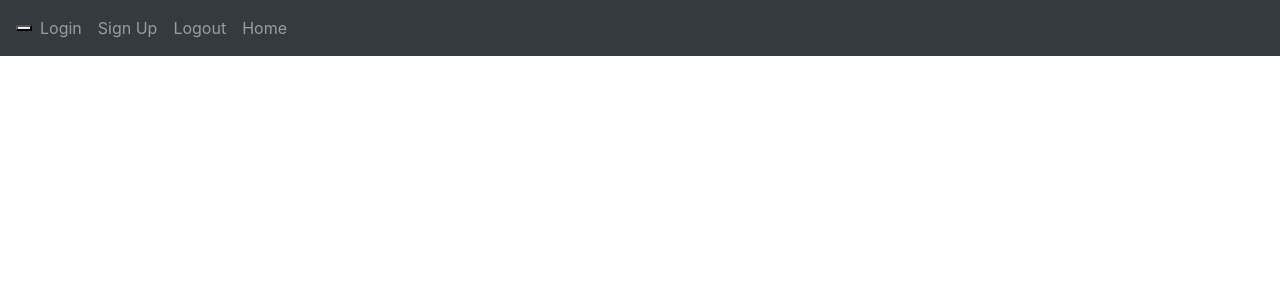
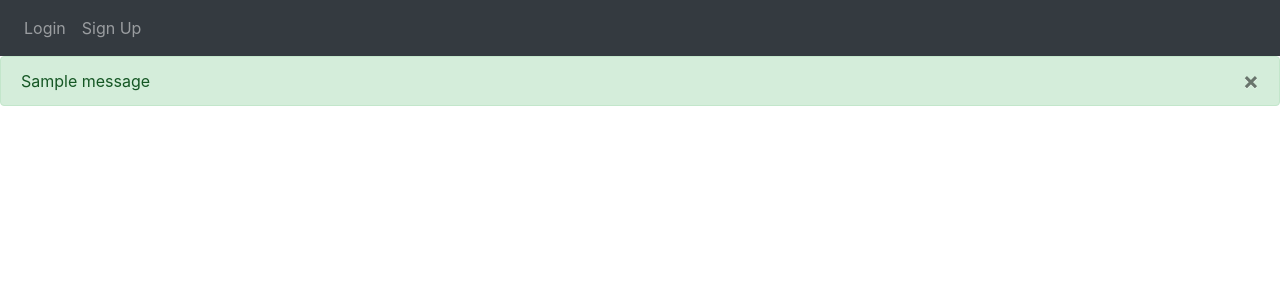
Before and after one commit to felipe-cerqueira-lyra/EngSoftware, a Flask app: template website/templates/base.html in a window 1280 px wide. Shown: the top 300 px of the page. Run offline with Flask 2, Linux system fonts and the light colour scheme; the template is opened without the code that fills it, so the values that code supplies are empty; one stand-in notice (Sample message) is shown; parts of the project's set-up code (start-up, migrations or seed data) failed here and were passed over; some libraries are stand-ins or nearby versions.

Commit message:
Refact: Add user authentication in base.html file

```diff
--- a/website/templates/base.html
+++ b/website/templates/base.html
@@ -20,23 +20,46 @@
   <body>
     <nav class="navbar navbar-expand-lg navbar-dark bg-dark">
       <button
-        class="navbar-toggle"
+        class="navbar-toggler"
         type="button"
         data-toggle="collapse"
         data-target="#navbar"
       >
-        <span class="navbar-toggle-icon"></span>
+        <span class="navbar-toggler-icon"></span>
       </button>
       <div class="collapse navbar-collapse" id="navbar">
         <div class="navbar-nav">
+          {% if user.is_authenticated %}
+          <a class="nav-item nav-link" id="home" href="/">Home</a>
+              <a class="nav-item nav-link" id="upload" href="/upload">Upload</a>
+          <a class="nav-item nav-link" id="logout" href="/logout">Logout</a>
+          {% else %}
           <a class="nav-item nav-link" id="login" href="/login">Login</a>
           <a class="nav-item nav-link" id="signUp" href="/sign-up">Sign Up</a>
-          <a class="nav-item nav-link" id="logout" href="/logout">Logout</a>
-          <a class="nav-item nav-link" id="home" href="/">Home</a>
+          {% endif %}
         </div>
       </div>
     </nav>
 
+    {% with messages = get_flashed_messages(with_categories=true) %} {% if
+    messages %} {% for category, message in messages %} {% if category ==
+    'error' %}
+    <div class="alert alert-danger alter-dismissable fade show" role="alert">
+      {{ message }}
+      <button type="button" class="close" data-dismiss="alert">
+        <span aria-hidden="true">&times;</span>
+      </button>
+    </div>
+    {% else %}
+    <div class="alert alert-success alter-dismissable fade show" role="alert">
+      {{ message }}
+      <button type="button" class="close" data-dismiss="alert">
+        <span aria-hidden="true">&times;</span>
+      </button>
+    </div>
+    {% endif %} {% endfor %} {% endif %} {% endwith %}
+
+    <div class="container">{% block content %} {% endblock %}</div>
     <script
       src="https://code.jquery.com/jquery-3.2.1.slim.min.js"
       integrity="sha384-KJ3o2DKtIkvYIK3UENzmM7KCkRr/rE9/Qpg6aAZGJwFDMVNA/GpGFF93hXpG5KkN"
```
